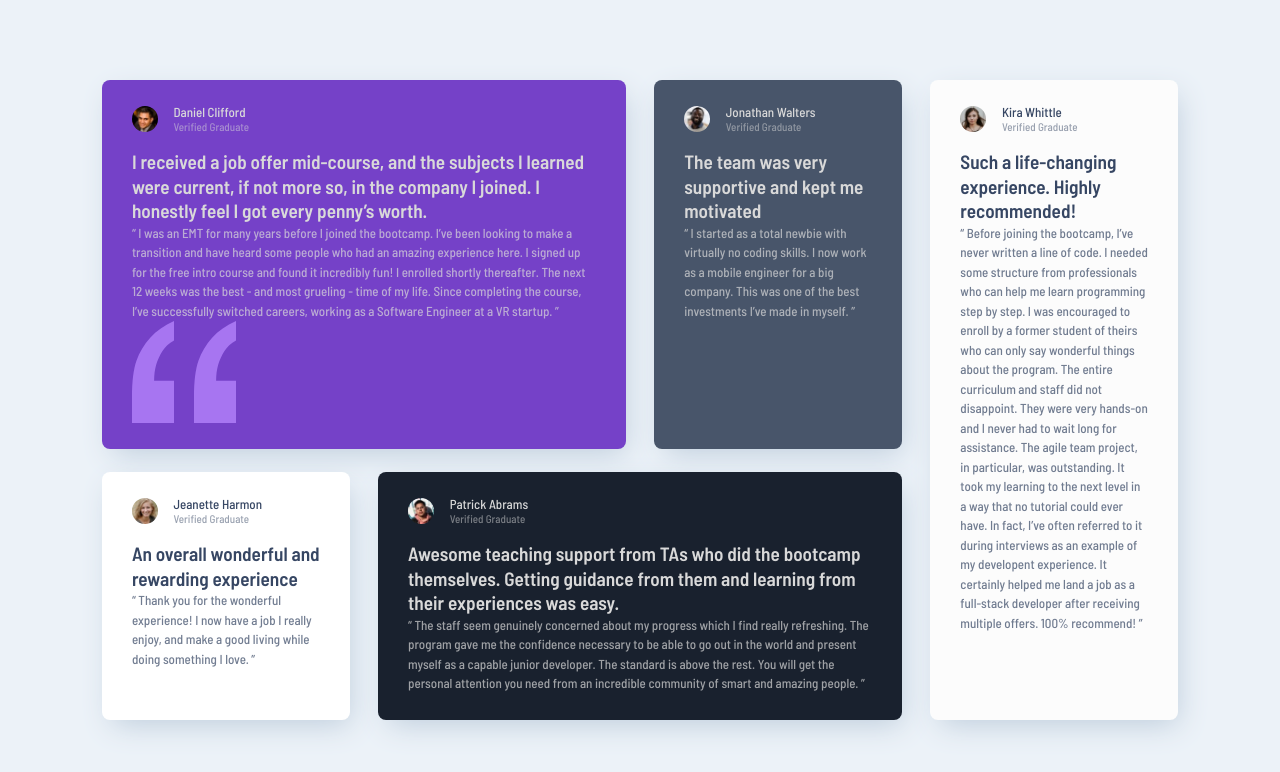
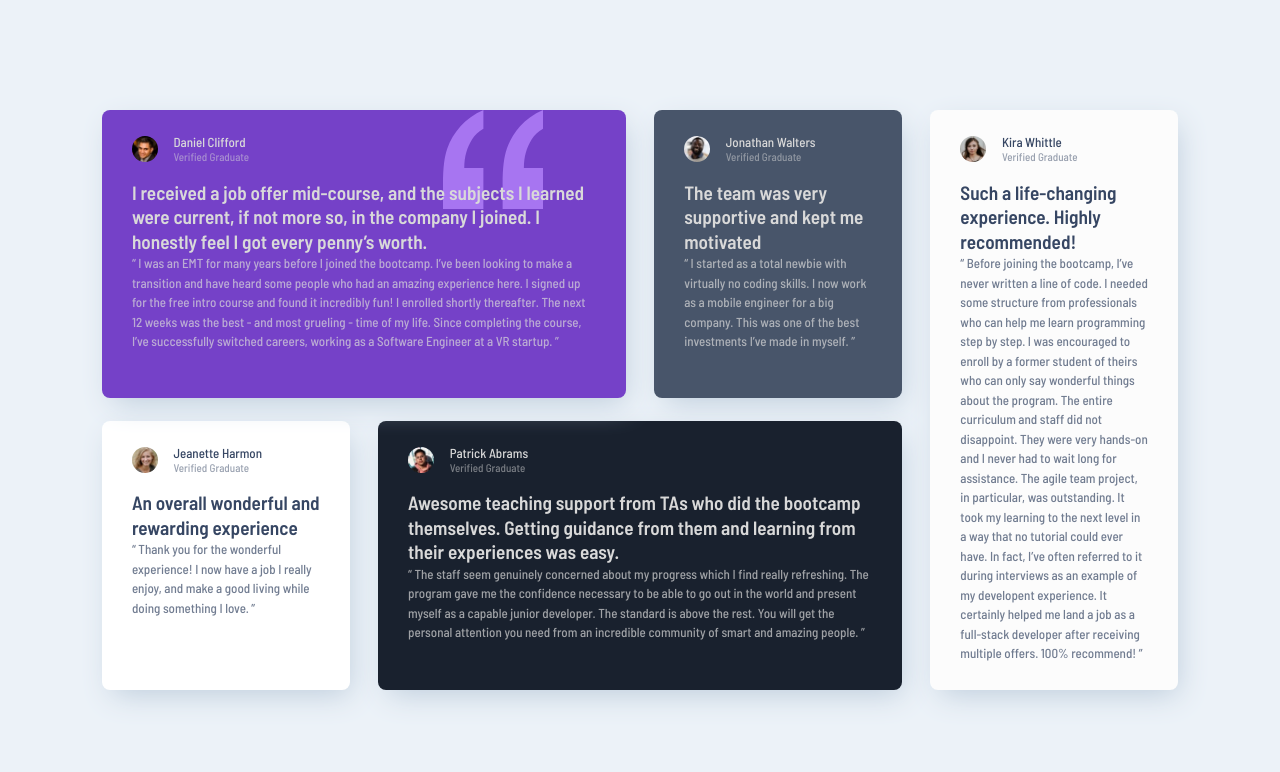
Before and after one commit to raveneliette/testimonials-grid-section-unfinished, a website built with Parcel: page src/index.html in a window 1280 px wide. Built offline with nearby package versions, Linux system fonts and the light colour scheme.

Commit message:
Make the bg pattern visually behind the paragraph span by giving them positioning properties

```diff
--- a/src/sass/layout/_layout.scss
+++ b/src/sass/layout/_layout.scss
@@ -26,6 +26,20 @@ body {
 
     &__span-p {
         margin-top: 1.2rem;
+        position: relative;
+        z-index: 2;
+    }
+
+    & > :nth-of-type(1) {
+        position: relative;
+    }
+
+    &__bg-pattern-div {
+        position: absolute;
+        top: 0;
+        right: 83px;
+        width: 100px;
+        z-index: 1;
     }
 
     & > :nth-of-type(1),
```
